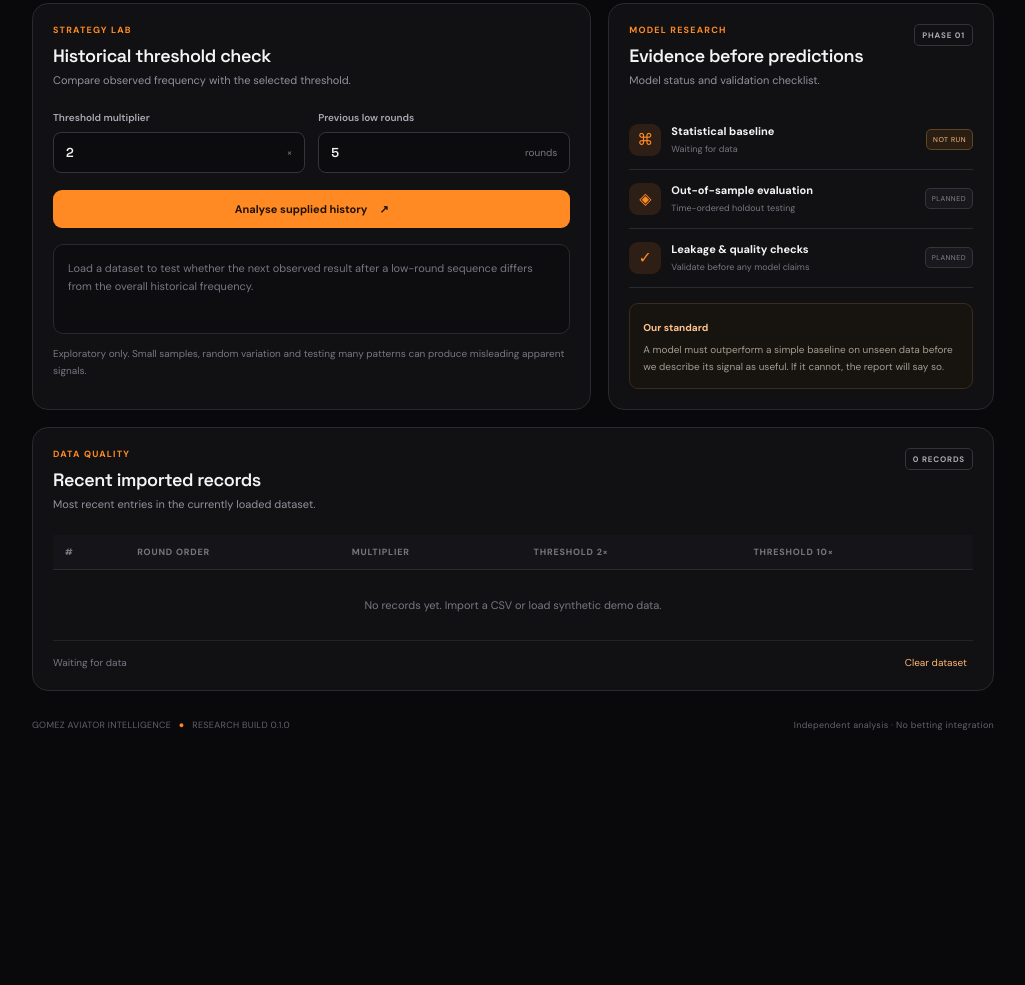
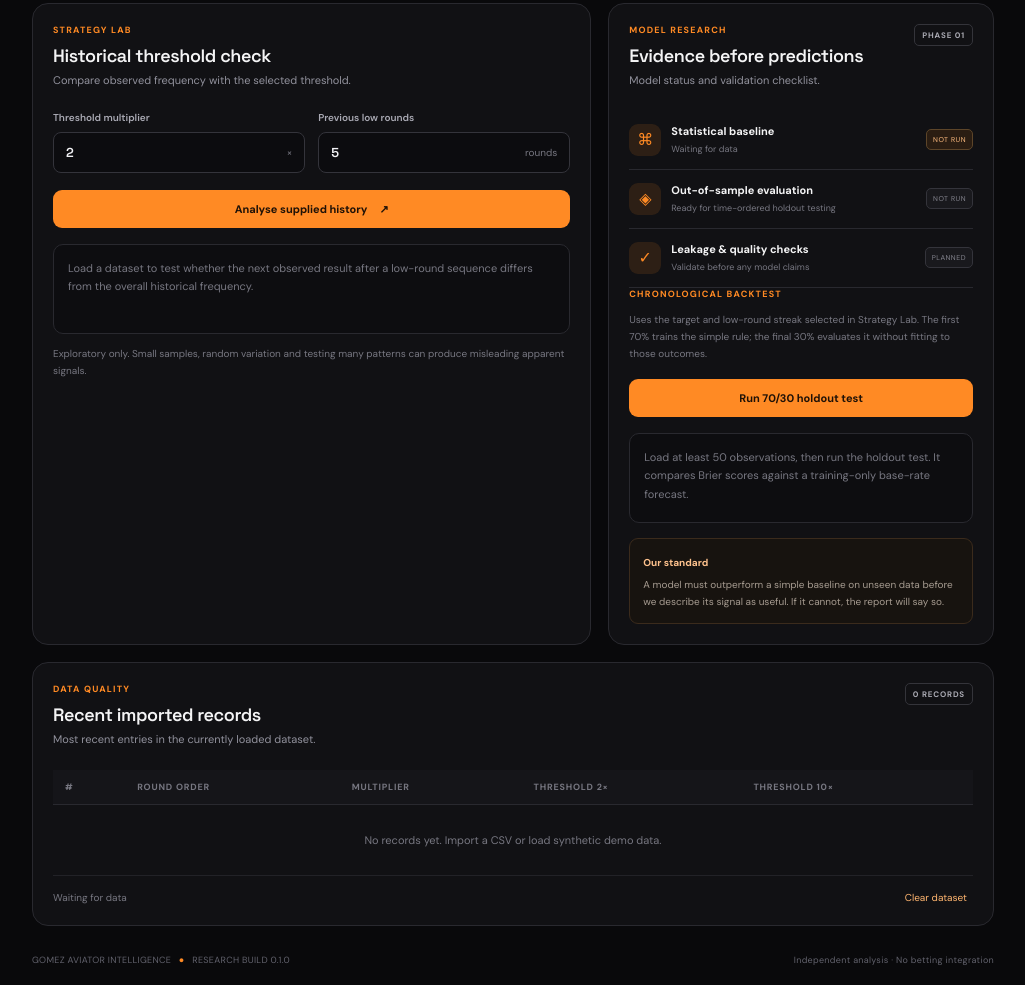
Before and after one commit to gomezdigital/Gomez-Aviator-Intelligence, a plain HTML site: page index.html in a window 1280 px wide. Shown: the part 1497-2482 px from the top of the page, without its empty margins (251-1276 px from the left). Before the commit the page ends 2261 px from the top, so only its background shows below. Drawn offline with Linux system fonts and the light colour scheme.

Commit message:
Add chronological model holdout testing panel

```diff
--- a/index.html
+++ b/index.html
@@ -120,8 +120,14 @@
         <article class="panel" id="model-lab">
           <div class="panel-heading"><div><div class="section-kicker">MODEL RESEARCH</div><h2>Evidence before predictions</h2><p>Model status and validation checklist.</p></div><span class="panel-tag">PHASE 01</span></div>
           <div class="model-status"><span class="model-icon">⌘</span><div><strong>Statistical baseline</strong><small id="baseline-status">Waiting for data</small></div><span class="status-pill" id="baseline-pill">NOT RUN</span></div>
-          <div class="model-status"><span class="model-icon">◈</span><div><strong>Out-of-sample evaluation</strong><small>Time-ordered holdout testing</small></div><span class="status-pill muted-pill">PLANNED</span></div>
+          <div class="model-status"><span class="model-icon">◈</span><div><strong>Out-of-sample evaluation</strong><small id="holdout-status">Ready for time-ordered holdout testing</small></div><span class="status-pill muted-pill" id="holdout-pill">NOT RUN</span></div>
           <div class="model-status"><span class="model-icon">✓</span><div><strong>Leakage & quality checks</strong><small>Validate before any model claims</small></div><span class="status-pill muted-pill">PLANNED</span></div>
+          <div class="holdout-box">
+            <div class="section-kicker">CHRONOLOGICAL BACKTEST</div>
+            <p class="small-note">Uses the target and low-round streak selected in Strategy Lab. The first 70% trains the simple rule; the final 30% evaluates it without fitting to those outcomes.</p>
+            <button class="button button-primary full-button" id="run-holdout" type="button">Run 70/30 holdout test</button>
+            <div class="analysis-result" id="holdout-result" aria-live="polite"><div class="result-placeholder">Load at least 50 observations, then run the holdout test. It compares Brier scores against a training-only base-rate forecast.</div></div>
+          </div>
           <div class="evidence-callout"><strong>Our standard</strong><p>A model must outperform a simple baseline on unseen data before we describe its signal as useful. If it cannot, the report will say so.</p></div>
         </article>
       </section>
```
